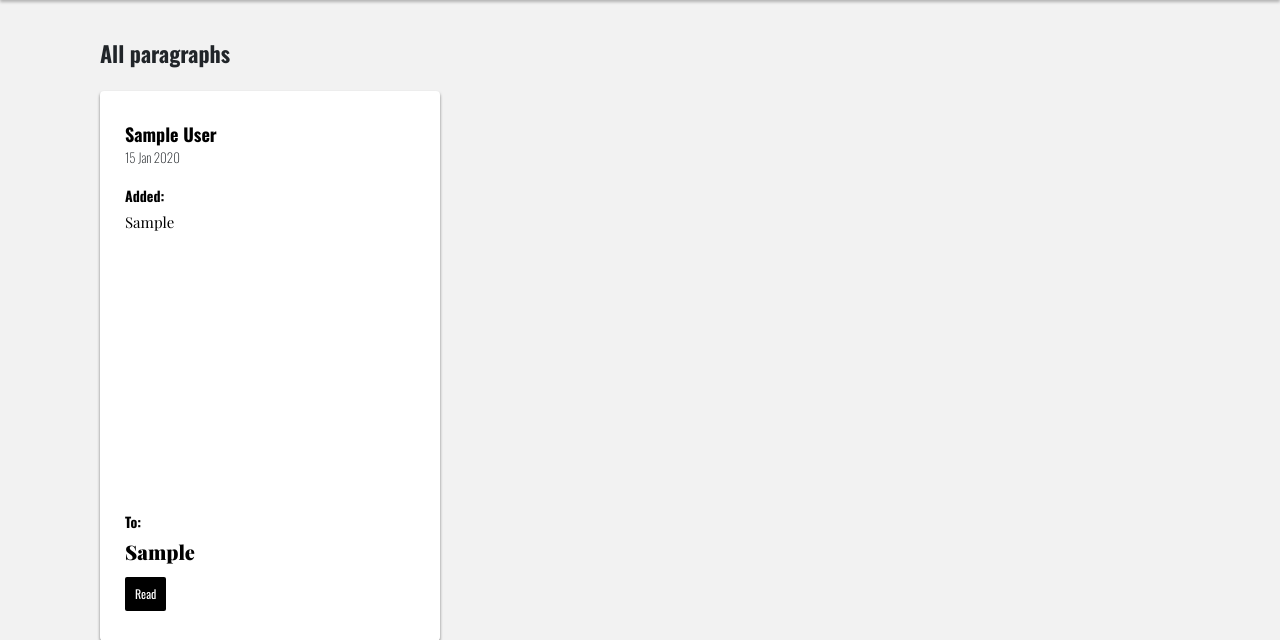
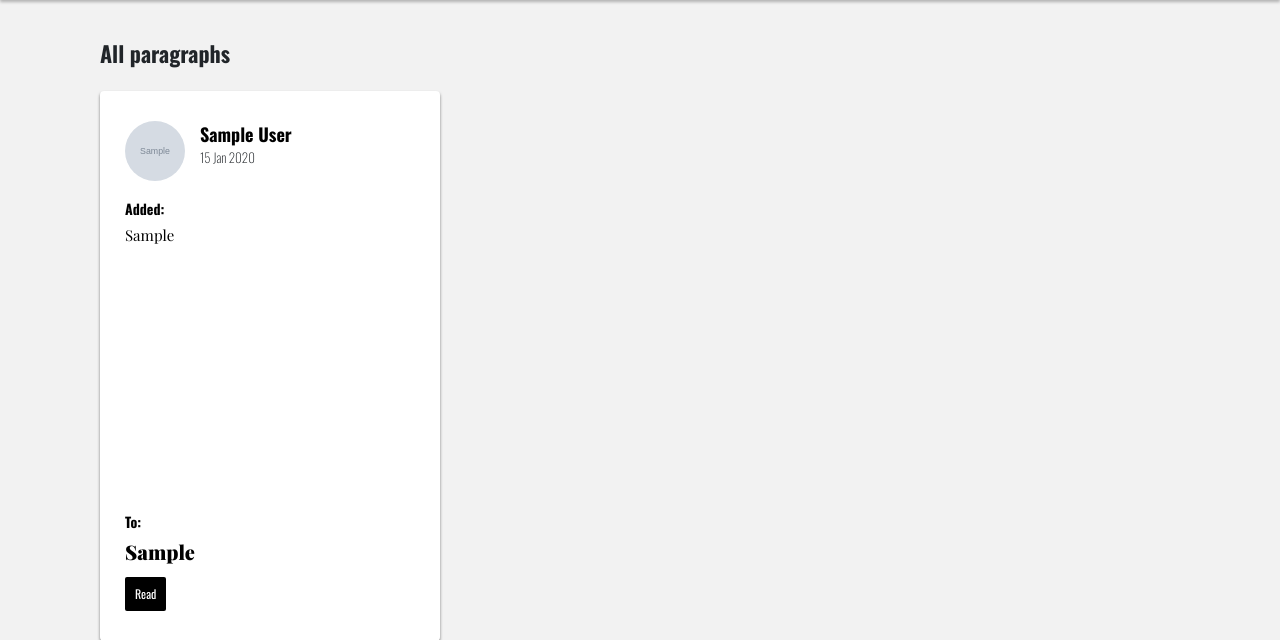
Before and after one commit to pig70/nextparanew, a Django app: page /all-paragraphs/ in a window 1280 px wide. Shown: the part 59-699 px from the top of the page. Run offline with Django 3.2, Linux system fonts and the light colour scheme; tables that the repository leaves empty hold one stand-in row (values such as "Sample post"); grey boxes marked "Sample" are stand-in pictures; some libraries are stand-ins or nearby versions.

Commit message:
Got no paragraphs working

```diff
--- a/mainsite/templates/all-paragraphs.html
+++ b/mainsite/templates/all-paragraphs.html
@@ -8,8 +8,8 @@
   <div class="col-sm-12 col-md-6 col-xl-4">
     <div class="home-paragraph-box d-flex flex-column">
       <div class="author">
-        {% if paragraph.paragraph_author.author_image_name.author_image %}
-        <img src="{{ paragraph.paragraph_author.author_image_name.author_image.url }}" alt="" class="author-image">
+        {% if paragraph.paragraph_author.author_profile_image.author_image %}
+        <img src="{{ paragraph.paragraph_author.author_profile_image.author_image.url }}" alt="" class="author-image">
         {% endif %}
         <div class="author-name">
           {{ paragraph.paragraph_author.get_full_name }}
--- a/mainsite/templates/home.html
+++ b/mainsite/templates/home.html
@@ -57,6 +57,12 @@
         </div>
     {% endfor %}
 
+    {% for stories in home_stories %}
+    {% if stories.paragraphs.count == 0 %}
+    {{ stories.story_headline}}
+    {% endif %}
+    {% endfor %}
+
 
 </div>
 {% endblock %}
```
